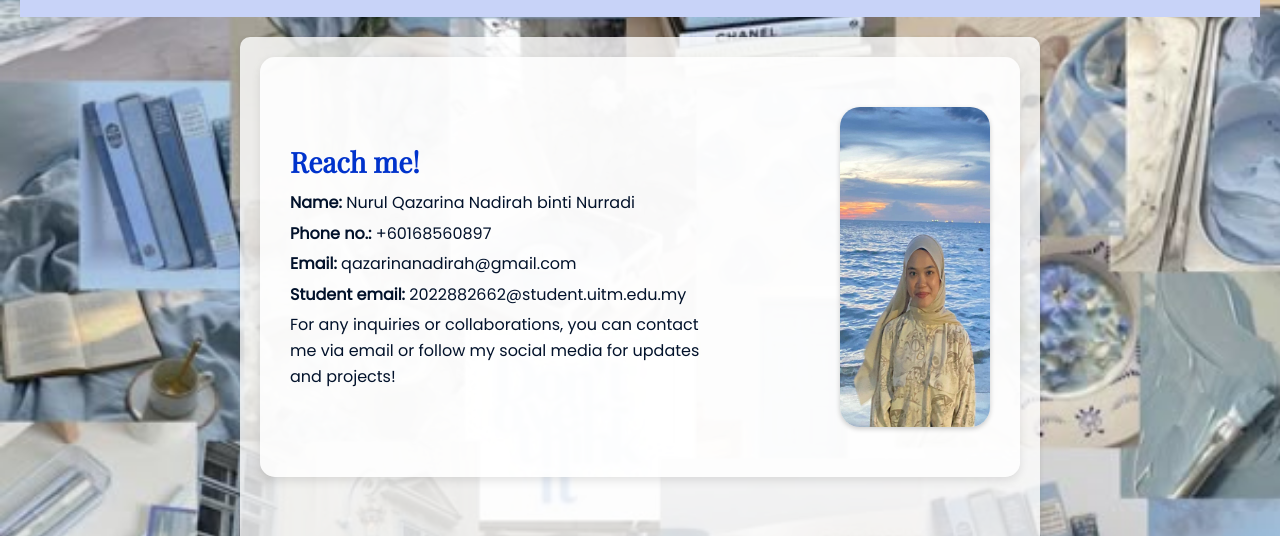
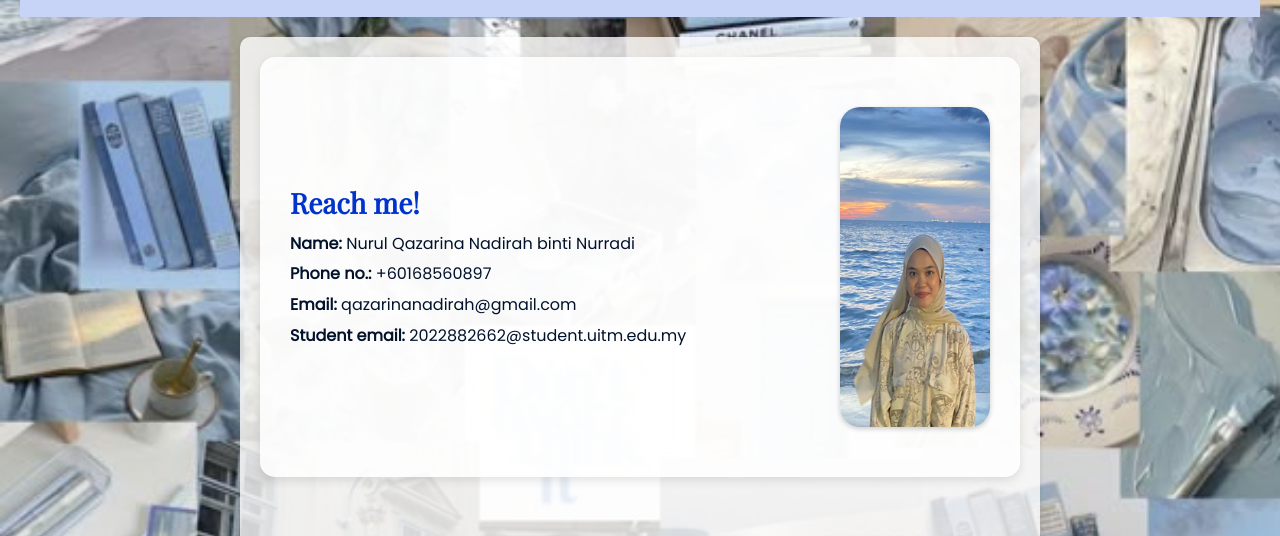
Before and after one commit to qzandrh/IMS456-Qaza-2025, a plain HTML site: page Contacts.html in a window 1280 px wide. Shown: the part 168-704 px from the top of the page. Drawn offline with nearby package versions, Linux system fonts and the light colour scheme.

Commit message:
update contacts

```diff
--- a/Contacts.html
+++ b/Contacts.html
@@ -32,7 +32,6 @@
                 <p style="text-align: left;"><strong>Phone no.:</strong> +60168560897</p>
                 <p style="text-align: left;"><strong>Email:</strong> qazarinanadirah@gmail.com</p>
                 <p style="text-align: left;"><strong>Student email:</strong> 2022882662@student.uitm.edu.my</p>
-                <p style="text-align: left;">For any inquiries or collaborations, you can contact me via email or follow my social media for updates and projects!</p>
             </div>
             <div class="contact-image">
                 <img src="ocean.jpg" alt="Profile Image" width="400" height="320">
```
